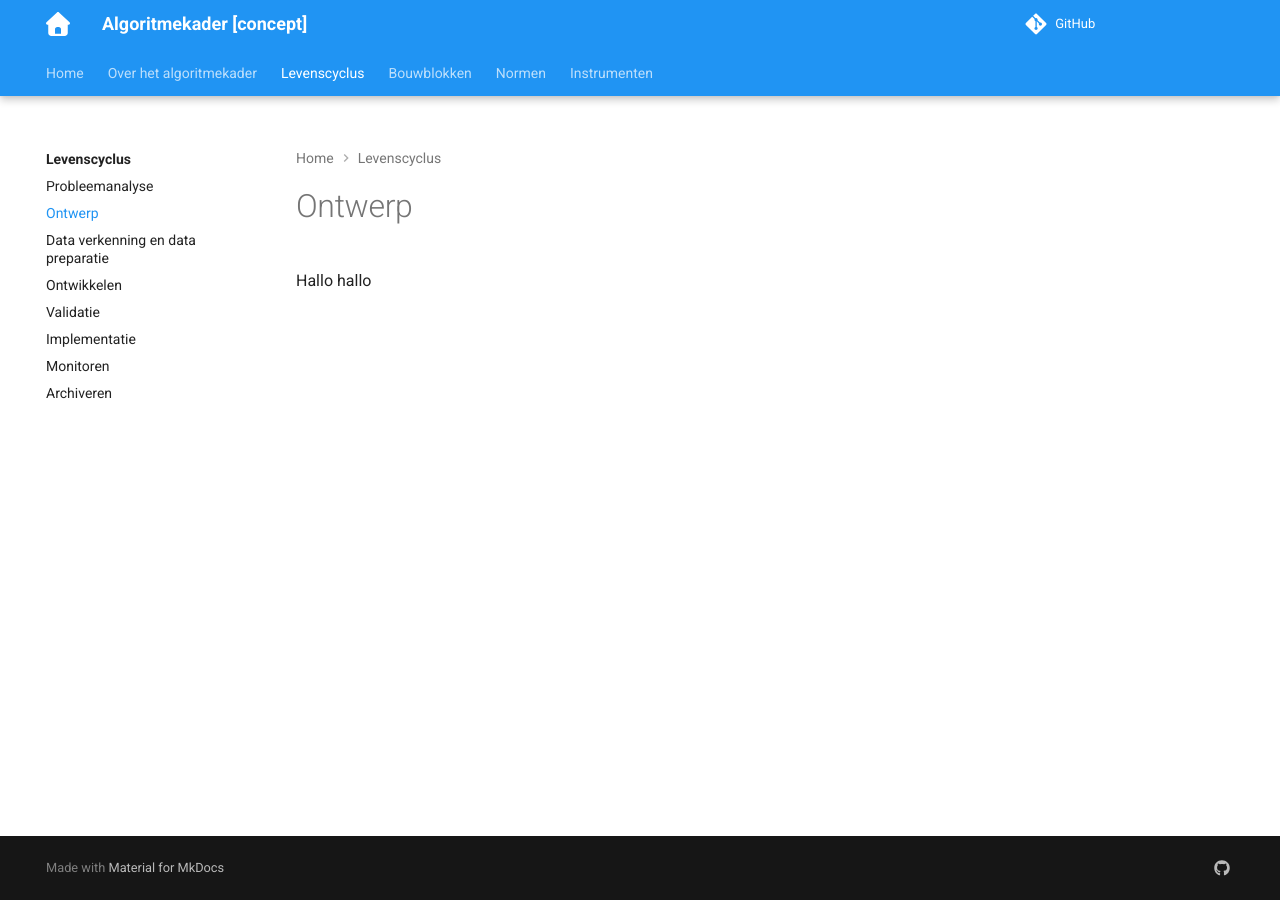
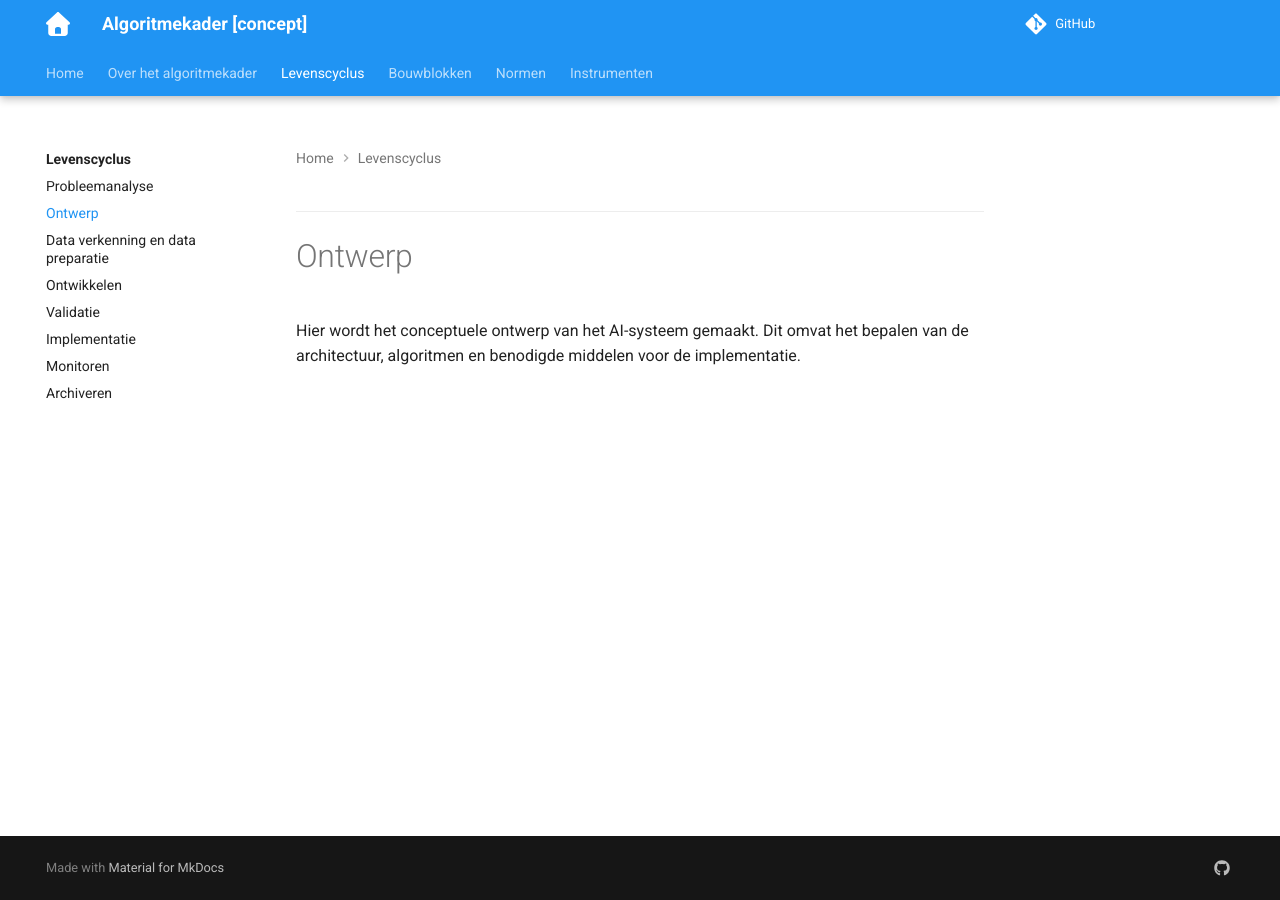
Before and after one commit to ruthkoole/algoritmekader-test, an MkDocs documentation site: the page built from docs/levenscyclus/ontwerp.md, in a window 1280 px wide. Built offline with MkDocs 1.6.1 and Material for MkDocs 9.7.7, drawn with Linux system fonts in a browser that asks for light colours; comment, search, counter and statistics services are not loaded.

Commit message:
Update ontwerp.md

```diff
--- a/docs/levenscyclus/ontwerp.md
+++ b/docs/levenscyclus/ontwerp.md
@@ -1,6 +1,3 @@
 ---
-title: Ontwerp
-summary: hier staat een korte samenvatting over dit onderwerp
----
-
-Hallo hallo
+# Ontwerp
+Hier wordt het conceptuele ontwerp van het AI-systeem gemaakt. Dit omvat het bepalen van de architectuur, algoritmen en benodigde middelen voor de implementatie.
```
